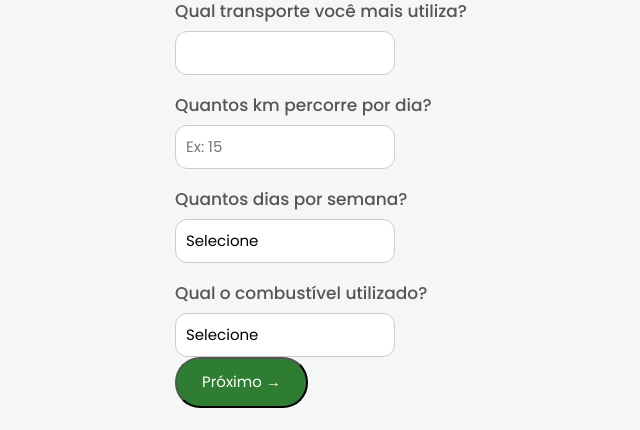
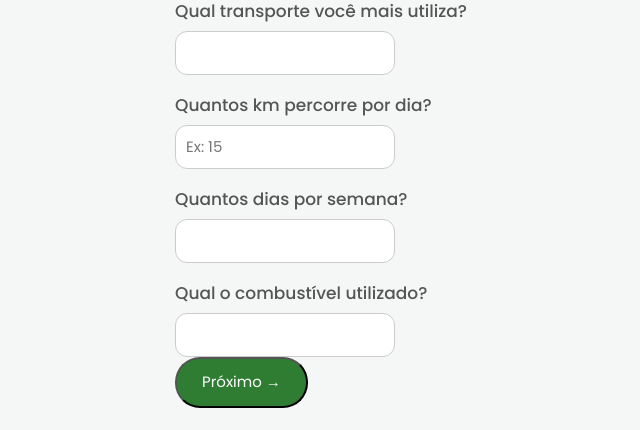
Before and after one commit to julyaprassa/EcoCalc, a PHP site: page /transporte.php in a window 1280 px wide. Shown: the part 352-782 px from the top of the page, without its empty margins (115-755 px from the left). Run offline with PHP 8.4, Linux system fonts and the light colour scheme.

Commit message:
Add files via upload

```diff
--- a/energia.php
+++ b/energia.php
@@ -42,7 +42,6 @@
 
     <label>Utiliza lâmpadas LED?</label>
     <select class="questionario-select" required>
-    <option value="">Selecione</option>
     <option value=""> </option>
     <option>Sim</option>
     <option>Não</option>
@@ -50,7 +49,7 @@
 
     <label>Faz uso de energia renovável (placas solares)?</label>
     <select class="questionario-select" required>
-    <option value="">Selecione</option>
+    <option value=""> </option>
     <option>Sim</option>
     <option>Não</option>
     </select>
--- a/transporte.php
+++ b/transporte.php
@@ -53,7 +53,7 @@
 <!-- Selecionar quantos dias da semana -->
     <label>Quantos dias por semana?</label>
     <select class="questionario-select" required>
-    <option value="">Selecione</option>
+    <option value=""> </option>
     <option>1</option>
     <option>2</option>
     <option>3</option>
@@ -65,7 +65,7 @@
 
     <label>Qual o combustível utilizado?</label>
     <select class="questionario-select" required>
-    <option value="">Selecione</option>
+    <option value=""> </option>
     <option>Gasolina</option>
     <option>Etanol</option>
     <option>Diesel</option>
```
Also changed, not shown: estilo.css (line endings or trailing spaces).
